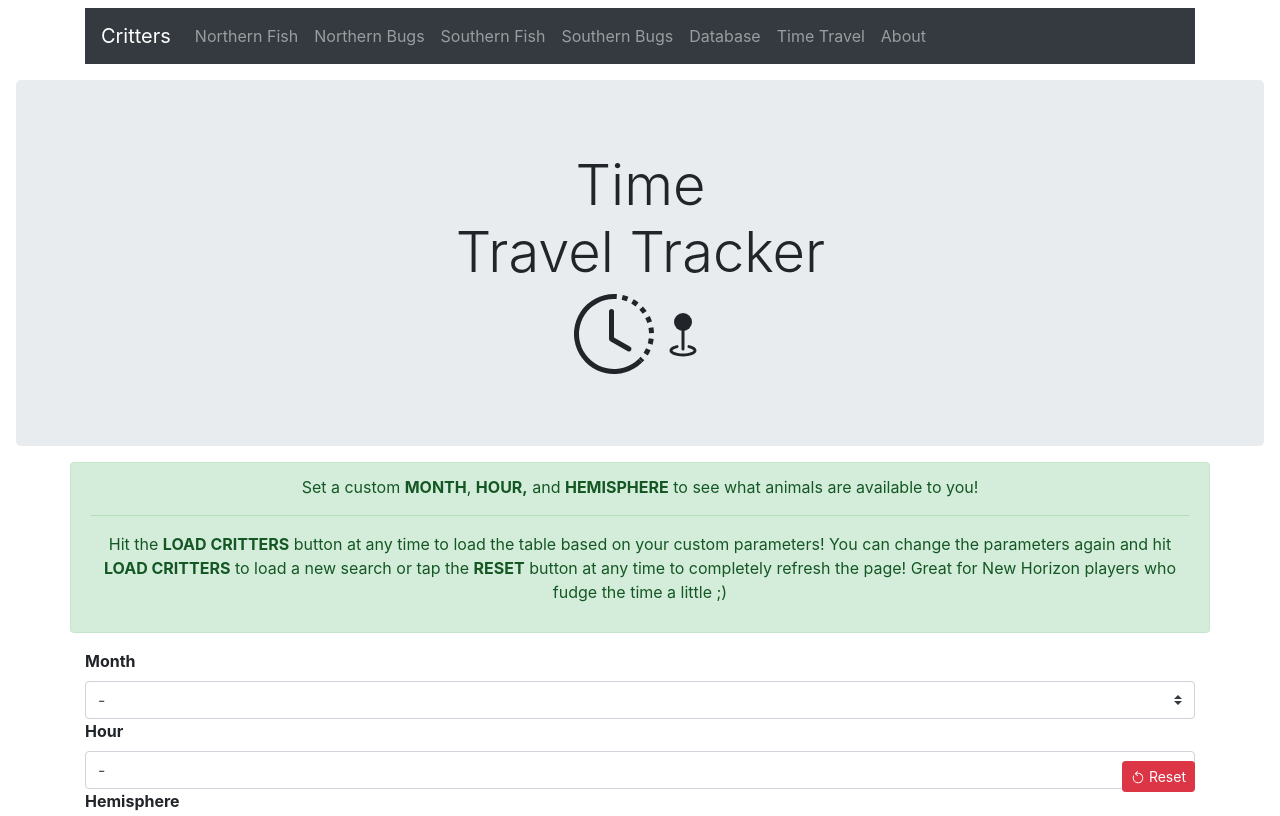
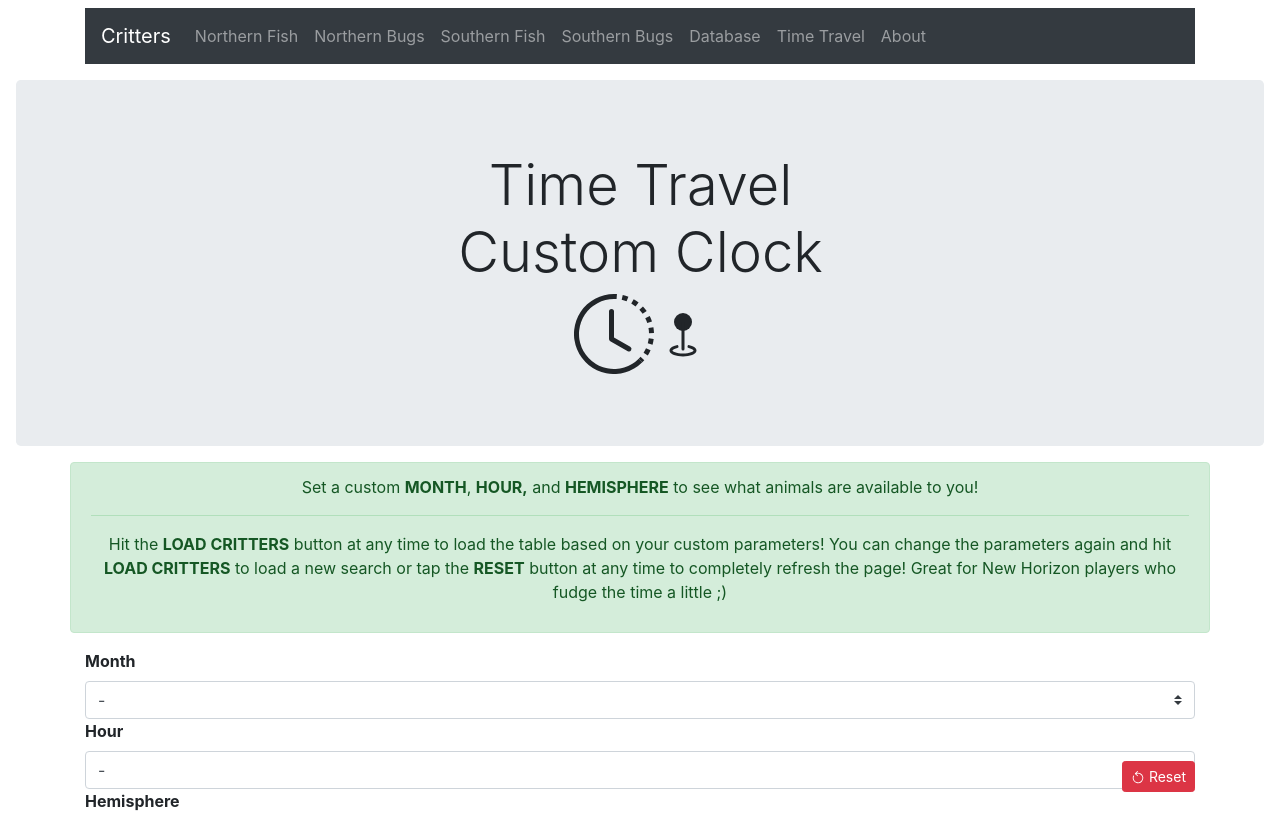
Before and after one commit to lpenedo0226/lpenedo0226.github.io, a plain HTML site: page timetravel.html in a window 1280 px wide. Shown: the top 816 px of the page. Drawn offline with nearby package versions, Linux system fonts and the light colour scheme.

Commit message:
title edit time travel

```diff
--- a/timetravel.html
+++ b/timetravel.html
@@ -51,7 +51,7 @@
     <div class="jumbotron m-3">
         <div class ="row" align="center">
           <div class="col m-2 pl-3">
-          <h1 class="display-4">Time <br />Travel Tracker</h1>
+          <h1 class="display-4">Time Travel  <br /> Custom Clock</h1>
           <svg class="bi bi-clock-history" width="5em" height="5em" viewBox="0 0 16 16" fill="currentColor" xmlns="http://www.w3.org/2000/svg">
             <path fill-rule="evenodd" d="M8.515 1.019A7 7 0 008 1V0a8 8 0 01.589.022l-.074.997zm2.004.45a7.003 7.003 0 00-.985-.299l.219-.976c.383.086.76.2 1.126.342l-.36.933zm1.37.71a7.01 7.01 0 00-.439-.27l.493-.87a8.025 8.025 0 01.979.654l-.615.789a6.996 6.996 0 00-.418-.302zm1.834 1.79a6.99 6.99 0 00-.653-.796l.724-.69c.27.285.52.59.747.91l-.818.576zm.744 1.352a7.08 7.08 0 00-.214-.468l.893-.45a7.976 7.976 0 01.45 1.088l-.95.313a7.023 7.023 0 00-.179-.483zm.53 2.507a6.991 6.991 0 00-.1-1.025l.985-.17c.067.386.106.778.116 1.17l-1 .025zm-.131 1.538c.033-.17.06-.339.081-.51l.993.123a7.957 7.957 0 01-.23 1.155l-.964-.267c.046-.165.086-.332.12-.501zm-.952 2.379c.184-.29.346-.594.486-.908l.914.405c-.16.36-.345.706-.555 1.038l-.845-.535zm-.964 1.205c.122-.122.239-.248.35-.378l.758.653a8.073 8.073 0 01-.401.432l-.707-.707z" clip-rule="evenodd"/>
             <path fill-rule="evenodd" d="M8 1a7 7 0 104.95 11.95l.707.707A8.001 8.001 0 118 0v1z" clip-rule="evenodd"/>
```
